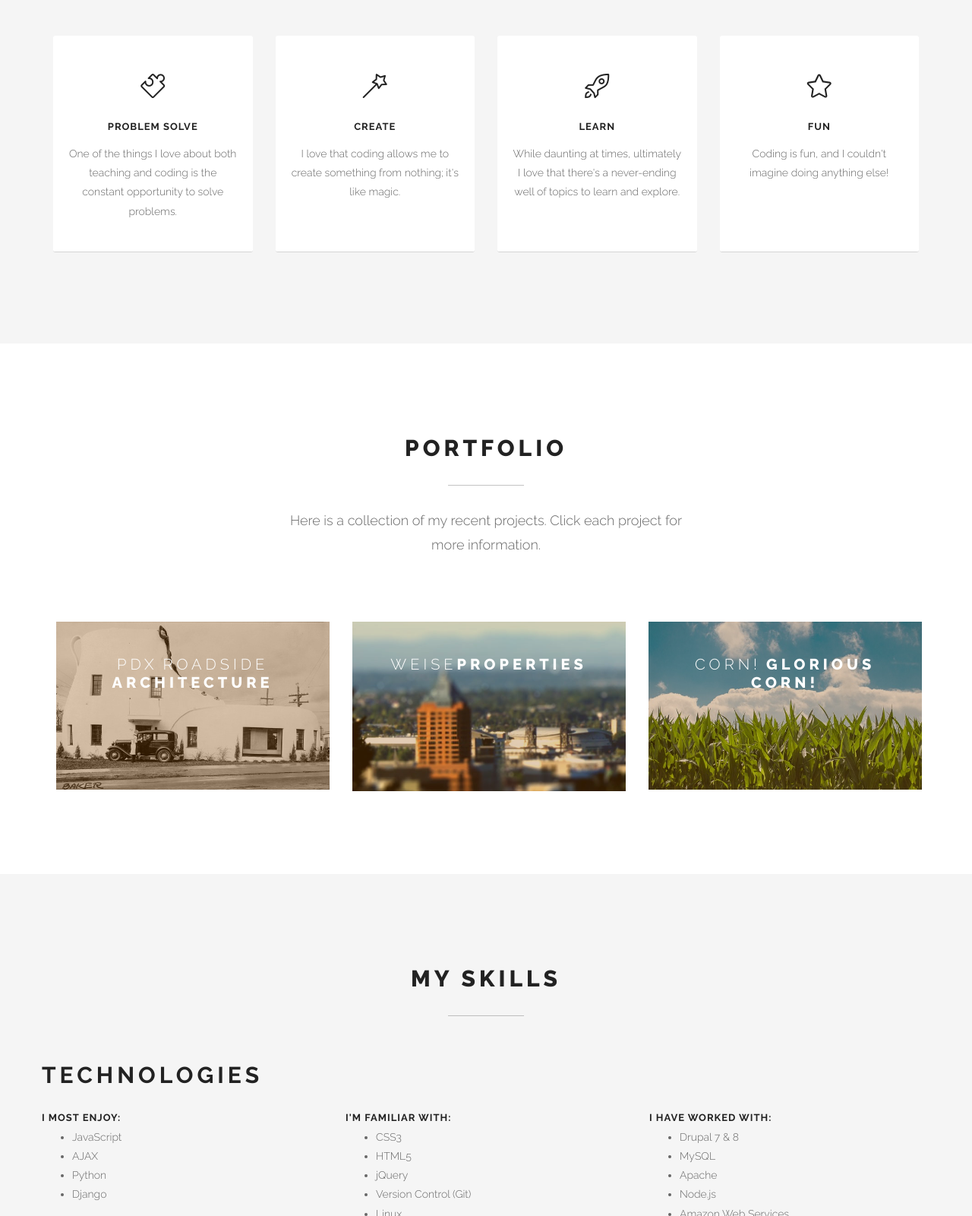
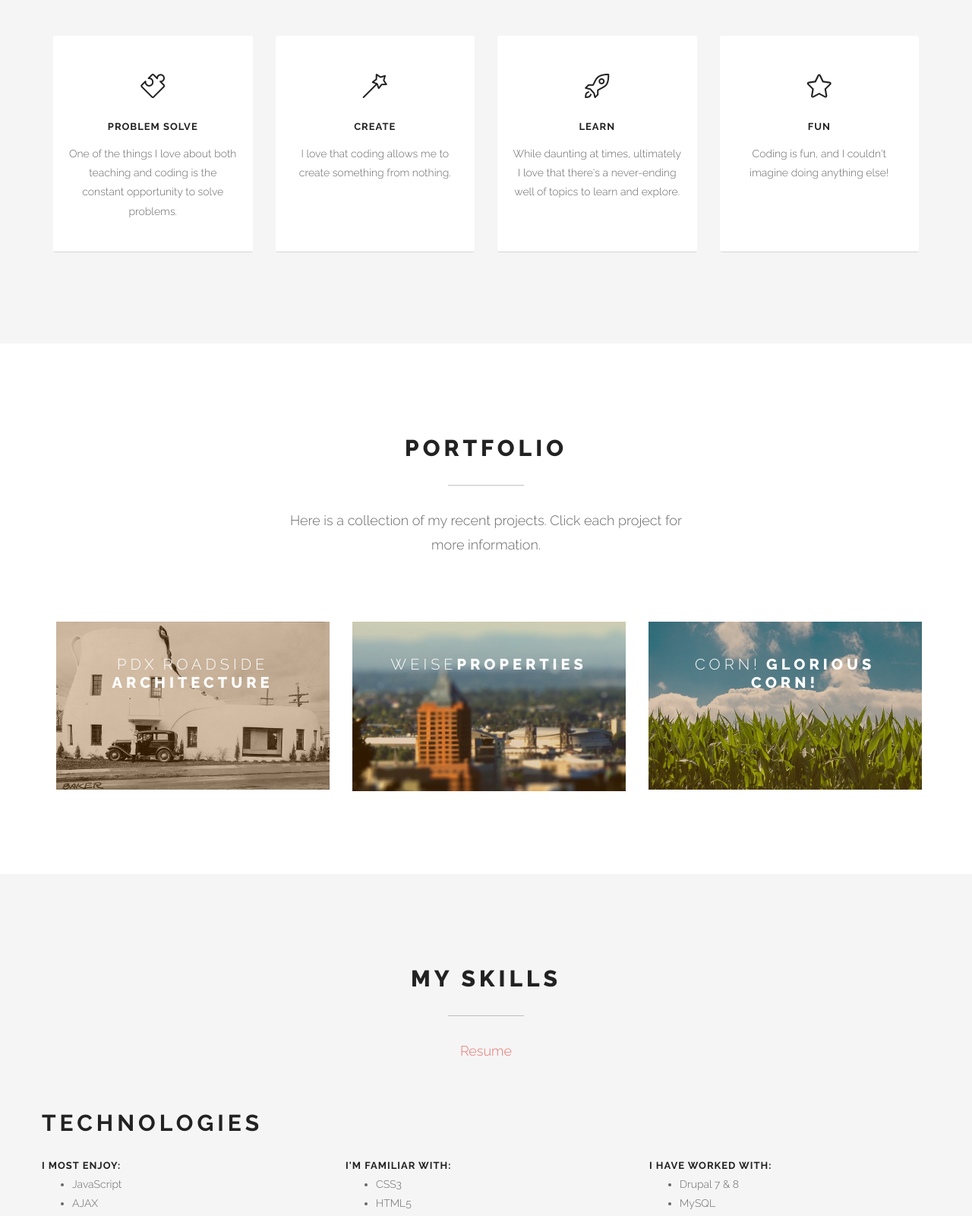
Before and after one commit to kaperkin/portfolio_site, a plain HTML site: page static/css/clean/index.html in a window 1280 px wide. Shown: the part 1146-2746 px from the top of the page at 76% size. Drawn offline with Linux system fonts and the light colour scheme.

Commit message:
added link in skills to resume section

```diff
--- a/static/css/clean/index.html
+++ b/static/css/clean/index.html
@@ -142,7 +142,7 @@
                         <h3 class="iconbox-title">Create</h3>
 
                         <div class="iconbox-desc">
-                            I love that coding allows me to create something from nothing; it's like magic.
+                            I love that coding allows me to create something from nothing.<br>
                             <br>
                             <br>
                         </div>
@@ -296,9 +296,9 @@
                         <h2 class="pfblock-title">My Skills</h2>
 
                         <div class="pfblock-line"></div>
-                        <!--<div class="pfblock-subtitle">-->
-                        <!--Write stuff here-->
-                        <!--</div>-->
+                        <div class="pfblock-subtitle">
+                        <a href="#resume">Resume</a>
+                        </div>
                     </div>
 
                 </div>
```
